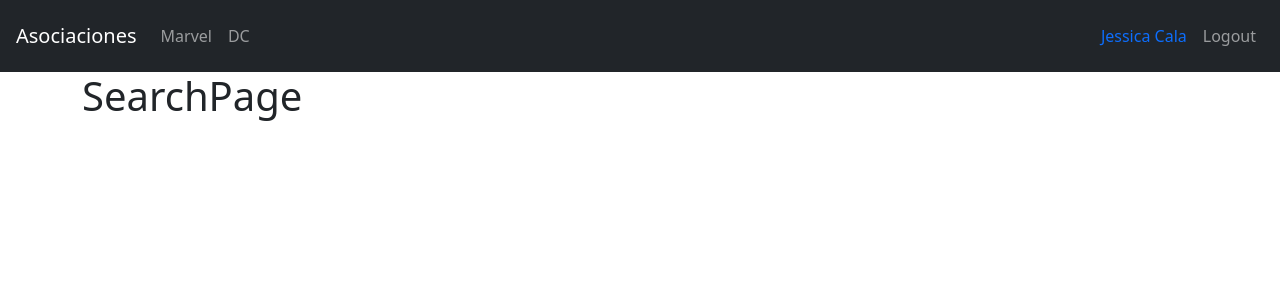
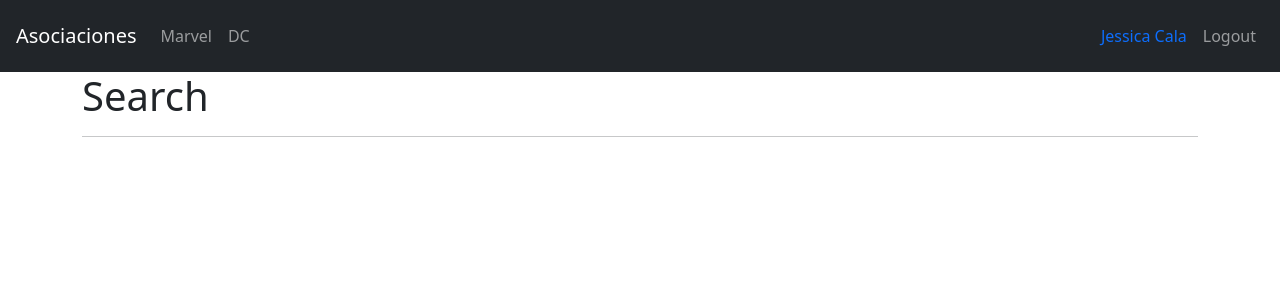
Before and after one commit to Jessxcm/heroes-app, a React (Vite) app: page /search in a window 1280 px wide. Shown: the top 300 px of the page. Built offline with nearby package versions, Linux system fonts and the light colour scheme.

Commit message:
adding hook

```diff
--- a/index.html
+++ b/index.html
@@ -6,6 +6,10 @@
     <meta name="viewport" content="width=device-width, initial-scale=1.0" />
     <title>Vite + React</title>
     <link href="https://cdn.jsdelivr.net/npm/bootstrap@5.3.3/dist/css/bootstrap.min.css" rel="stylesheet" integrity="sha384-QWTKZyjpPEjISv5WaRU9OFeRpok6YctnYmDr5pNlyT2bRjXh0JMhjY6hW+ALEwIH" crossorigin="anonymous">
+    <link
+    rel="stylesheet"
+    href="https://cdnjs.cloudflare.com/ajax/libs/animate.css/4.1.1/animate.min.css"
+  />
   </head>
   <body>
     <div id="root"></div>
--- a/src/heroes/components/HeroList.jsx
+++ b/src/heroes/components/HeroList.jsx
@@ -1,8 +1,9 @@
+import { useMemo } from "react";
 import { getHeroesByPublisher } from "../helpers";
 import { HeroCard } from "./HeroCard";
 
 export const HeroList = ({ publisher }) => {
-  const heroes = getHeroesByPublisher(publisher);
+  const heroes = useMemo( ()=> getHeroesByPublisher(publisher), [publisher] ) ;
   return (
     <div className="row rows-cols-1 row-cols-md-3 g-3">
       {
--- a/src/heroes/pages/HeroPage.jsx
+++ b/src/heroes/pages/HeroPage.jsx
@@ -1,5 +1,6 @@
 import { Navigate, useNavigate, useParams } from "react-router-dom"
 import { getHeroById } from "../helpers";
+import { useMemo } from "react";
 
 export const HeroPage = () => {
 
@@ -7,7 +8,7 @@ export const HeroPage = () => {
 
   const {id} = useParams();
 
-  const hero = getHeroById(id);
+  const hero =  useMemo( ()=> getHeroById(id), [id]);
 
   const onNavigateBack = () =>{
     navigate(-1); //regresar a navegacion anterior
@@ -25,7 +26,7 @@ export const HeroPage = () => {
         <img
         src={`/assets/heroes/${id}.jpg`}
         alt={ hero.superhero}
-        className="img-thumbnail"
+        className="img-thumbnail animate__animated animate__fadeInLeft"
         >
         </img>
       </div>
--- a/src/heroes/pages/SearchPage.jsx
+++ b/src/heroes/pages/SearchPage.jsx
@@ -1,5 +1,8 @@
 export const SearchPage = () => {
   return (
-    <h1>SearchPage</h1>
+    <>
+    <h1>Search</h1>
+    <hr />
+    </>
   )
 }
```
